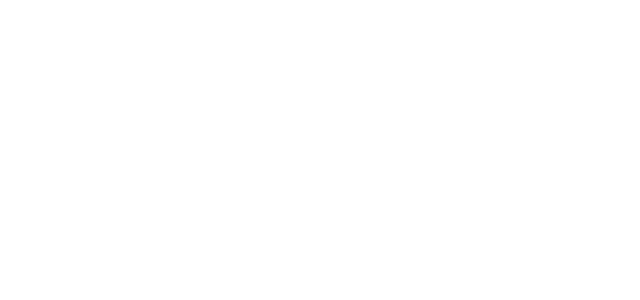
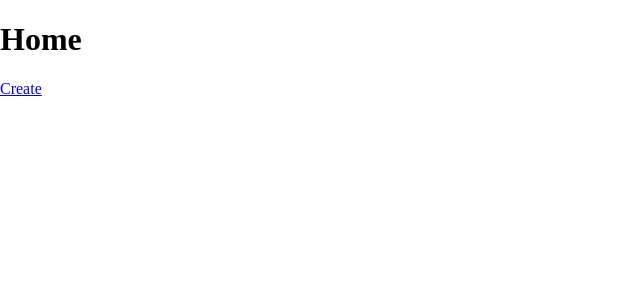
Before and after one commit to znck/begin-again-workshop, a Vue app: page /notes in a window 1280 px wide. Shown: the top 300 px of the page, without its empty margins (0-640 px from the left). Built offline with nearby package versions, Linux system fonts and the light colour scheme; the HTML template or start-up script is replaced by a standard one.

Commit message:
Create `/notes` page
- Create `Home.vue` file in `src/pages/`

- Register `/notes` route with `Home.vue`
  Add redirect rule for `/` route.

```diff
--- /dev/null
+++ b/src/pages/Home.vue
@@ -0,0 +1,6 @@
+<template>
+  <div>
+    <h1>Home</h1>
+    <router-link :to="{ name: 'create' }">Create</router-link>
+  </div>
+</template>
--- a/src/router.js
+++ b/src/router.js
@@ -4,7 +4,9 @@
 Vue.use(Router)
 
 const routes = [
+  { name: 'home', path: '/notes', component: () => import('./pages/Home.vue') },
   { name: 'create', path: '/notes/create', component: () => import('./pages/Create.vue') },
+  { path: '/', redirect: '/notes' }
 ]
 
 export default new Router({ mode: 'history', routes })
```
